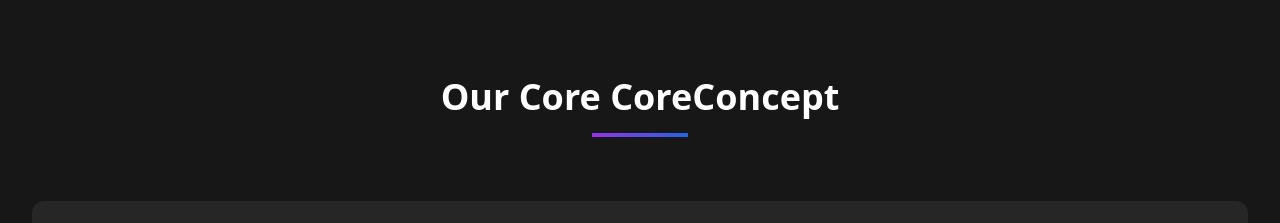
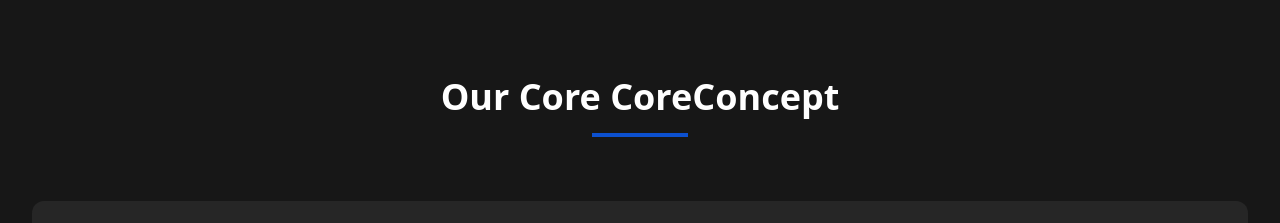
Before and after one commit to AR-Tausif/c-suite-public, a React (Vite) app: page / in a window 1280 px wide. Shown: the part 1340-1563 px from the top of the page. Built offline with nearby package versions, Linux system fonts and the light colour scheme.

Commit message:
fix leader card color

```diff
--- a/src/components/CoreConcept.tsx
+++ b/src/components/CoreConcept.tsx
@@ -91,7 +91,7 @@ const CoreConcept = () => {
           <h2 className="text-4xl font-bold text-white mb-4 animate__animated animate__fadeIn">
             Our Core CoreConcept
           </h2>
-          <div className="w-24 h-1 bg-gradient-to-r from-purple-600 to-blue-600 mx-auto"></div>
+          <div className="w-24 h-1 bg-cerulean-blue-800 mx-auto"></div>
         </div>
 
         <div className="bg-neutral-800 rounded-xl p-8 min-h-[32rem] flex justify-center items-center animate__animated animate__fadeInLeft">
--- a/src/components/LeaderCard.tsx
+++ b/src/components/LeaderCard.tsx
@@ -25,7 +25,7 @@ const LeaderCard = () => {
       </div>
 
       {/* Footer Section */}
-      <div className="bg-cerulean-blue-900 text-center p-3 cursor-pointer hover:bg-green-600 transition-all">
+      <div className="bg-cerulean-blue-900 text-center p-3 cursor-pointer hover:bg-cerulean-blue-800 transition-all">
         <button className="text-gray-300 font-bold uppercase">View Details</button>
       </div>
     </div>
```
